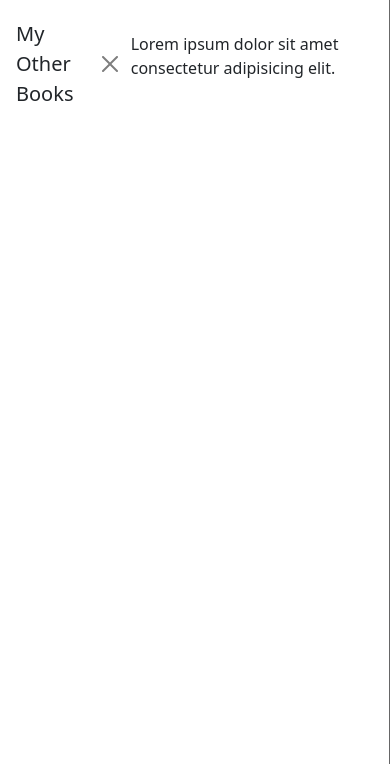
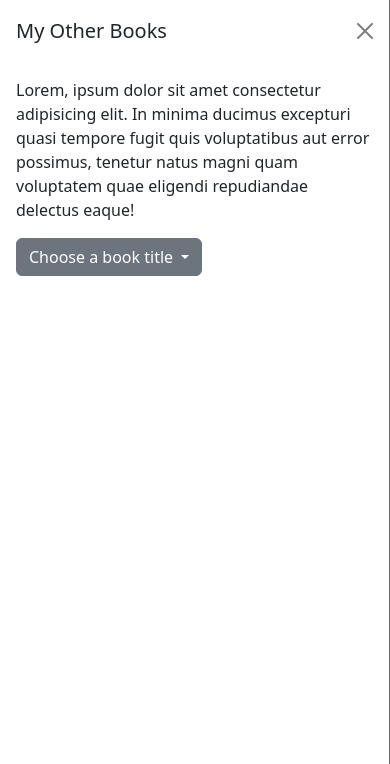
Before and after one commit to ikramabukar/Book-Website, a plain HTML site: page index.html in a window 390 px wide. Both pictures are taken after a click on the button "Explore my other books". Shown: the top 764 px of the page. Drawn offline with nearby package versions, Linux system fonts and the light colour scheme.

Commit message:
creation of a dropdown

```diff
--- a/index.html
+++ b/index.html
@@ -570,14 +570,27 @@
   <!--offcanvas-->
   <div class="offcanvas offcanvas-start" tabindex="-1" id="sidebar" aria-labelledby="sidebar-label">
     <div class="offcanvas-header">
-      <h5 class="offcanvas-title" id="sidebar-label">
-        My Other Books
-      </h5>
+      <h5 class="offcanvas-title" id="sidebar-label">My Other Books</h5>
       <button type="button" class="btn-close" data-bs-dismiss="offcanvas" aria-label="Close"></button>
+    </div>
     <div class="offcanvas-body">
-        <p>Lorem ipsum dolor sit amet consectetur adipisicing elit.</p>
+      <p>Lorem, ipsum dolor sit amet consectetur adipisicing elit. In minima ducimus excepturi quasi tempore fugit quis
+        voluptatibus aut error possimus, tenetur natus magni quam voluptatem quae eligendi repudiandae delectus eaque!
+      </p>
+      <!-- dropdown -->
+      <div class="dropdown mt-3">
+        <button class="btn btn-secondary dropdown-toggle" type="button" id="book-dropdown" data-bs-toggle="dropdown">
+          Choose a book title
+        </button>
+        <ul class="dropdown-menu" aria-labelledby="book-dropdown">
+          <li><a class="dropdown-item" href="#">Become a React Superhero</a></li>
+          <li><a class="dropdown-item" href="#">Conquering Vue.js</a></li>
+          <li><a class="dropdown-item" href="#">Levelling up Your Next.js</a></li>
+        </ul>
       </div>
     </div>
+  </div>
+
 
 
   <script src="https://cdn.jsdelivr.net/npm/bootstrap@5.3.1/dist/js/bootstrap.bundle.min.js"
```
Lines whose indentation alone changed are shown as unchanged.
